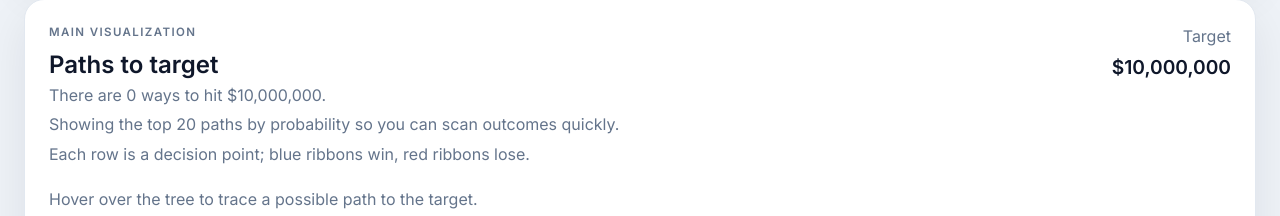
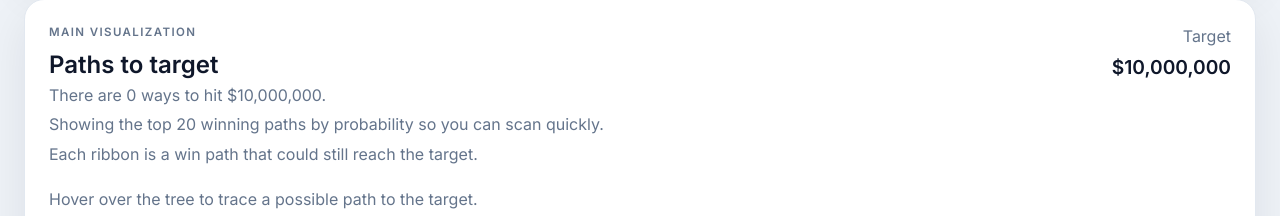
Before and after one commit to danmunz/path-to-revenue, a React (Vite) app: page / in a window 1280 px wide. Shown: the part 701-917 px from the top of the page. Built offline with nearby package versions, Linux system fonts and the light colour scheme.

Commit message:
Refocus tree on win paths

```diff
--- a/src/components/PathTree.tsx
+++ b/src/components/PathTree.tsx
@@ -192,8 +192,8 @@ export function PathTree({ opportunities, tree, revenueTarget, slowMotion, trunc
     ordered.reverse();
     ordered.forEach((node) => {
       if (!node.opportunity || !node.outcome) return;
-      const verb = node.outcome === 'win' ? 'won' : 'lost';
-      steps.push(`${node.opportunity.name} is ${verb}`);
+      if (node.outcome !== 'win') return;
+      steps.push(`${node.opportunity.name} is won`);
     });
     if (!steps.length) return null;
     return `If ${steps.join(', and ')}`;
@@ -330,8 +330,8 @@ export function PathTree({ opportunities, tree, revenueTarget, slowMotion, trunc
           <p className="muted">
             There are {counts.success.toLocaleString()} ways to hit {formatCurrency(revenueTarget)}.
           </p>
-          <p className="muted">Showing the top 20 paths by probability so you can scan outcomes quickly.</p>
-          <p className="muted">Each row is a decision point; blue ribbons win, red ribbons lose.</p>
+          <p className="muted">Showing the top 20 winning paths by probability so you can scan quickly.</p>
+          <p className="muted">Each ribbon is a win path that could still reach the target.</p>
           {truncatedCount > 0 && (
             <p className="muted">Showing the top {opportunities.length} open opportunities ({truncatedCount} hidden).</p>
           )}
--- a/src/domain/decisionTree.ts
+++ b/src/domain/decisionTree.ts
@@ -71,6 +71,13 @@ export function buildDecisionTree(
   maxRenderPaths = 20
 ): DecisionTree {
   const sorted = [...opportunities];
+  const suffixMax: number[] = Array.from({ length: sorted.length + 1 }, () => 0);
+  for (let i = sorted.length - 1; i >= 0; i -= 1) {
+    const opportunity = sorted[i];
+    const forcedOutcome = getResolvedOutcome(opportunity, selections);
+    const contributes = forcedOutcome === 'loss' ? 0 : opportunity.tcv;
+    suffixMax[i] = suffixMax[i + 1] + contributes;
+  }
   const root = createNode({
     id: 'root',
     depth: 0,
@@ -96,62 +103,73 @@ export function buildDecisionTree(
   type QueueItem = {
     node: TreeNode;
     index: number;
+    probability: number;
   };
 
-  const queue: QueueItem[] = [{ node: root, index: 0 }];
+  const queue: QueueItem[] = [{ node: root, index: 0, probability: 1 }];
 
   function sortQueue() {
-    queue.sort((a, b) => b.node.probability - a.node.probability);
+    queue.sort((a, b) => b.probability - a.probability);
   }
 
-  function addChild(node: TreeNode, index: number, outcome: Outcome, opportunity: Opportunity) {
-    const revenue = outcome === 'win' ? node.revenue + opportunity.tcv : node.revenue;
-    const probability = node.probability * branchProbability(opportunity, outcome);
+  function addChild(node: TreeNode, index: number, probability: number, opportunity: Opportunity) {
+    const revenue = node.revenue + opportunity.tcv;
+    const nextProbability = probability * branchProbability(opportunity, 'win');
     const child = createNode({
-      id: `${node.id}/${opportunity.id}:${outcome}`,
+      id: `${node.id}/${opportunity.id}:win`,
       depth: index + 1,
       revenue,
-      probability,
+      probability: nextProbability,
       resolved: {
         ...node.resolved,
-        [opportunity.id]: outcome,
+        [opportunity.id]: 'win',
       },
       opportunity,
-      outcome,
+      outcome: 'win',
       parentId: node.id,
     });
     node.children.push(child);
     nodes.push(child);
     nodeMap.set(child.id, child);
-    queue.push({ node: child, index: index + 1 });
+    queue.push({ node: child, index: index + 1, probability: nextProbability });
   }
 
   while (queue.length > 0) {
     sortQueue();
     const current = queue.shift();
     if (!current) break;
-    const { node, index } = current;
+    const { node, index, probability } = current;
+
+    if (node.revenue + suffixMax[index] < revenueTarget) {
+      continue;
+    }
 
     if (node.revenue >= revenueTarget) {
       node.isTerminal = true;
       node.result = 'success';
       terminalNodes.push(node);
     } else if (index >= sorted.length) {
-      node.isTerminal = true;
-      node.result = 'failure';
-      terminalNodes.push(node);
+      continue;
     } else {
       const opportunity = sorted[index];
       const forcedOutcome = getResolvedOutcome(opportunity, selections);
-      const outcomes: Outcome[] = forcedOutcome ? [forcedOutcome] : ['win', 'loss'];
-      outcomes.forEach((outcome) => addChild(node, index, outcome, opportunity));
+      if (forcedOutcome === 'win') {
+        addChild(node, index, probability, opportunity);
+      } else if (forcedOutcome === 'loss') {
+        const nextProbability = probability * branchProbability(opportunity, 'loss');
+        queue.push({ node, index: index + 1, probability: nextProbability });
+      } else {
+        addChild(node, index, probability, opportunity);
+        const nextProbability = probability * branchProbability(opportunity, 'loss');
+        queue.push({ node, index: index + 1, probability: nextProbability });
+      }
     }
 
     if (terminalNodes.length >= maxRenderPaths) {
       const minTerminalProbability = Math.min(...terminalNodes.map((terminal) => terminal.probability));
       sortQueue();
       const next = queue[0];
-      if (!next || next.node.probability <= minTerminalProbability) {
+      if (!next || next.probability <= minTerminalProbability) {
         break;
       }
     }
@@ -185,25 +203,30 @@ export function countPaths(
   const ordered = [...opportunities];
   const totalOpportunities = ordered.length;
   const suffixMax: number[] = Array.from({ length: totalOpportunities + 1 }, () => 0);
+  const suffixCombinations: number[] = Array.from({ length: totalOpportunities + 1 }, () => 1);
+
   for (let i = totalOpportunities - 1; i >= 0; i -= 1) {
-    suffixMax[i] = suffixMax[i + 1] + ordered[i].tcv;
+    const opportunity = ordered[i];
+    const forcedOutcome = getResolvedOutcome(opportunity, selections);
+    const contributes = forcedOutcome === 'loss' ? 0 : opportunity.tcv;
+    suffixMax[i] = suffixMax[i + 1] + contributes;
+    const outcomeCount = forcedOutcome ? 1 : 2;
+    suffixCombinations[i] = suffixCombinations[i + 1] * outcomeCount;
   }
 
   const memo = new Map<string, { success: number; failure: number }>();
 
   function countRemaining(index: number, revenue: number): { success: number; failure: number } {
     if (revenue >= revenueTarget) {
-      const remaining = totalOpportunities - index;
-      return { success: 2 ** remaining, failure: 0 };
+      return { success: suffixCombinations[index], failure: 0 };
     }
 
     if (revenue + suffixMax[index] < revenueTarget) {
-      const remaining = totalOpportunities - index;
-      return { success: 0, failure: 2 ** remaining };
+      return { success: 0, failure: suffixCombinations[index] };
     }
 
     if (index >= totalOpportunities) {
-      return { success: 0, failure: 1 };
+      return { success: 0, failure: suffixCombinations[index] };
     }
 
     const key = `${index}|${revenue}`;
```
